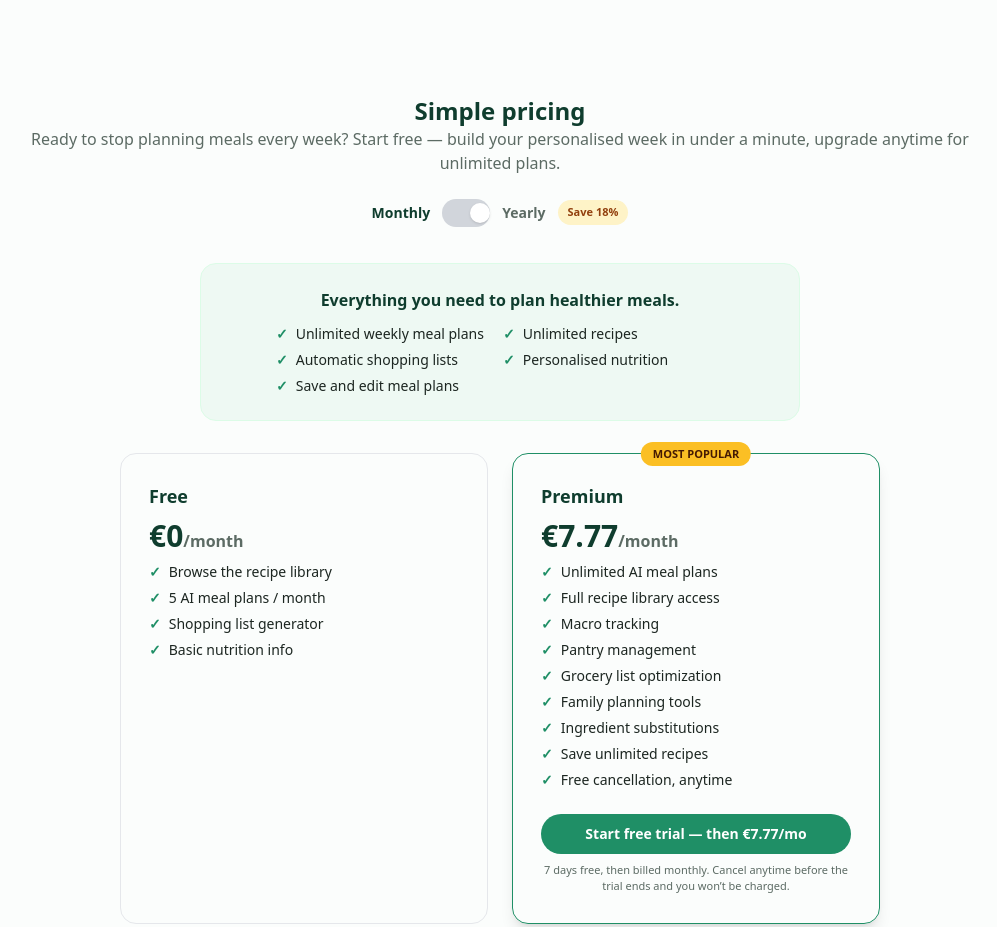
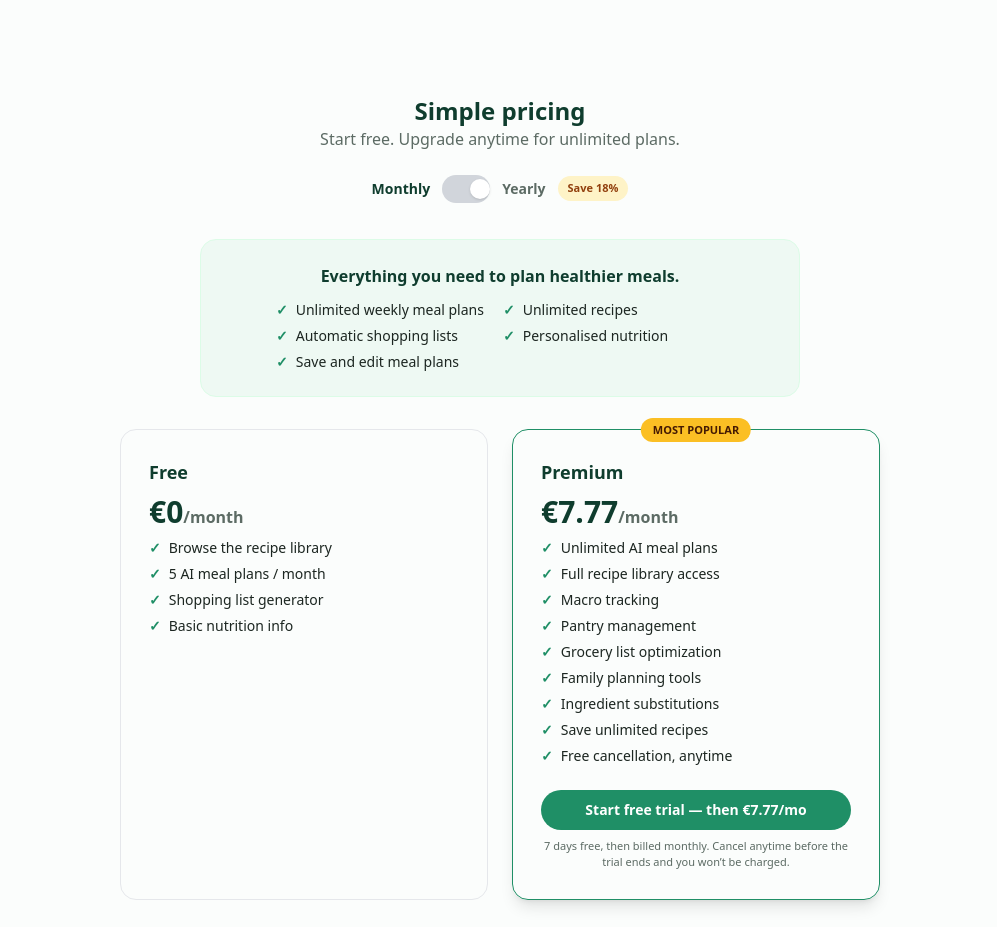
Before and after one commit to usario172332/youraifood-app, a Next.js app in the folder youraifood-app/: page / in a window 1280 px wide. Shown: the part 6740-7667 px from the top of the page, without its empty margins (268-1265 px from the left). Built offline with nearby package versions, Linux system fonts and the light colour scheme; no server answers.

Commit message:
Update Pricing.jsx

```diff
--- a/youraifood-app/components/Pricing.jsx
+++ b/youraifood-app/components/Pricing.jsx
@@ -53,8 +53,7 @@ export default function Pricing({ session, isPremium }) {
       <div className="mx-auto max-w-[1120px]">
         <h2 className="text-center text-2xl font-extrabold text-green-900">Simple pricing</h2>
         <p className="mb-6 text-center text-ink-soft">
-          Ready to stop planning meals every week? Start free — build your personalised week in under a minute,
-          upgrade anytime for unlimited plans.
+          Start free. Upgrade anytime for unlimited plans.
         </p>
 
         <div className="mb-9 flex flex-nowrap items-center justify-center gap-3">
@@ -63,8 +62,9 @@ export default function Pricing({ session, isPremium }) {
             type="button"
             role="switch"
             aria-checked={yearly}
+            aria-label="Toggle yearly billing"
             onClick={() => setYearly((v) => !v)}
-            className={`relative h-7 w-12 shrink-0 rounded-full transition-colors duration-200 ${yearly ? 'bg-green-600' : 'bg-gray-300'}`}
+            className={`relative h-7 w-12 shrink-0 rounded-full transition-colors duration-200 focus-visible:outline-none focus-visible:ring-2 focus-visible:ring-green-600 focus-visible:ring-offset-2 ${yearly ? 'bg-green-600' : 'bg-gray-300'}`}
           >
             <span
               className={`absolute top-1 h-5 w-5 rounded-full bg-white shadow transition-transform duration-200 ${
@@ -138,7 +138,7 @@ export default function Pricing({ session, isPremium }) {
                 <button
                   onClick={manageSubscription}
                   disabled={loading}
-                  className="w-full rounded-full bg-green-100 py-2.5 text-sm font-bold text-green-700 transition duration-200 hover:bg-green-200"
+                  className="w-full rounded-full bg-green-100 py-2.5 text-sm font-bold text-green-700 transition duration-200 hover:bg-green-200 focus-visible:outline-none focus-visible:ring-2 focus-visible:ring-green-600 focus-visible:ring-offset-2"
                 >
                   Manage subscription
                 </button>
@@ -151,7 +151,7 @@ export default function Pricing({ session, isPremium }) {
                 <button
                   onClick={goPremium}
                   disabled={loading}
-                  className="w-full rounded-full bg-green-600 py-2.5 text-sm font-bold text-white transition duration-200 hover:-translate-y-px hover:bg-green-700 disabled:opacity-60 disabled:hover:translate-y-0"
+                  className="w-full rounded-full bg-green-600 py-2.5 text-sm font-bold text-white transition duration-200 hover:-translate-y-px hover:bg-green-700 hover:shadow-md focus-visible:outline-none focus-visible:ring-2 focus-visible:ring-green-600 focus-visible:ring-offset-2 disabled:opacity-60 disabled:hover:translate-y-0"
                 >
                   {loading
                     ? 'Redirecting…'
```
